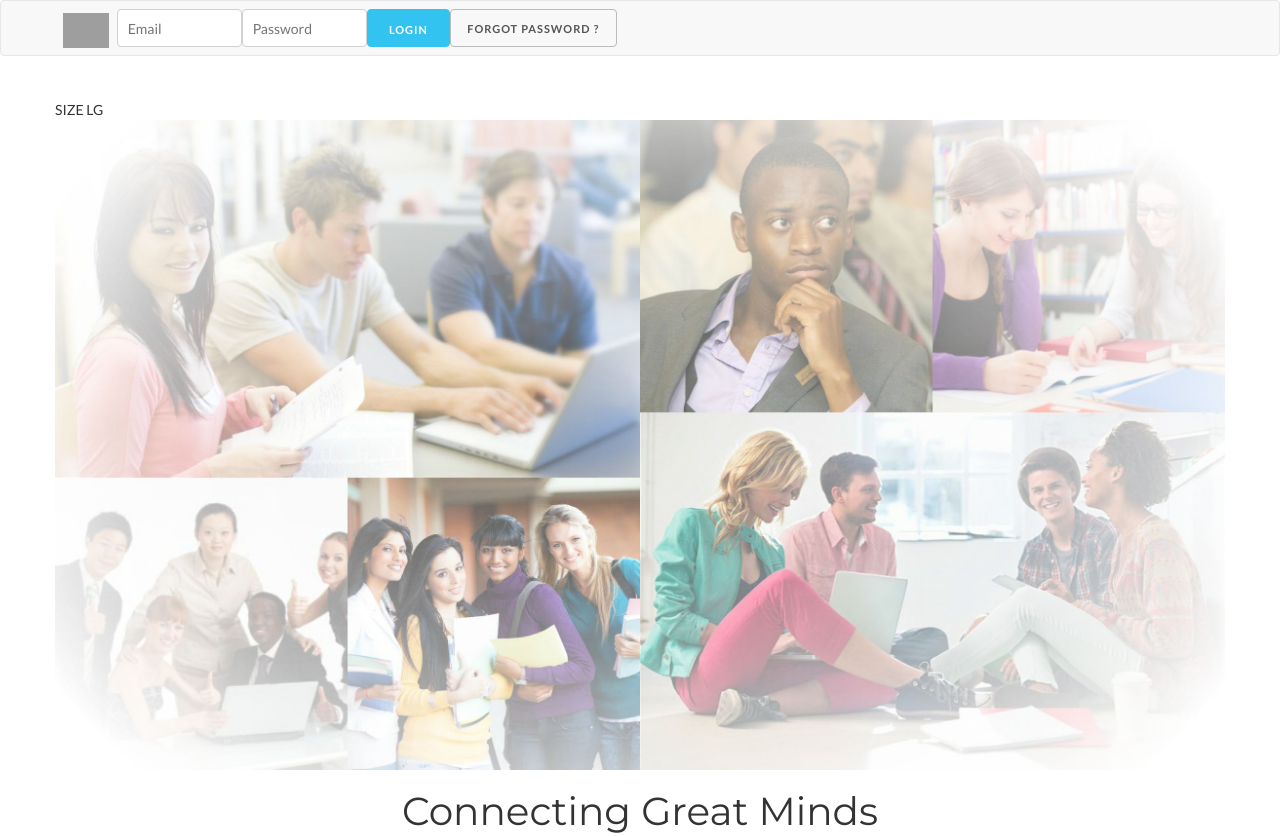
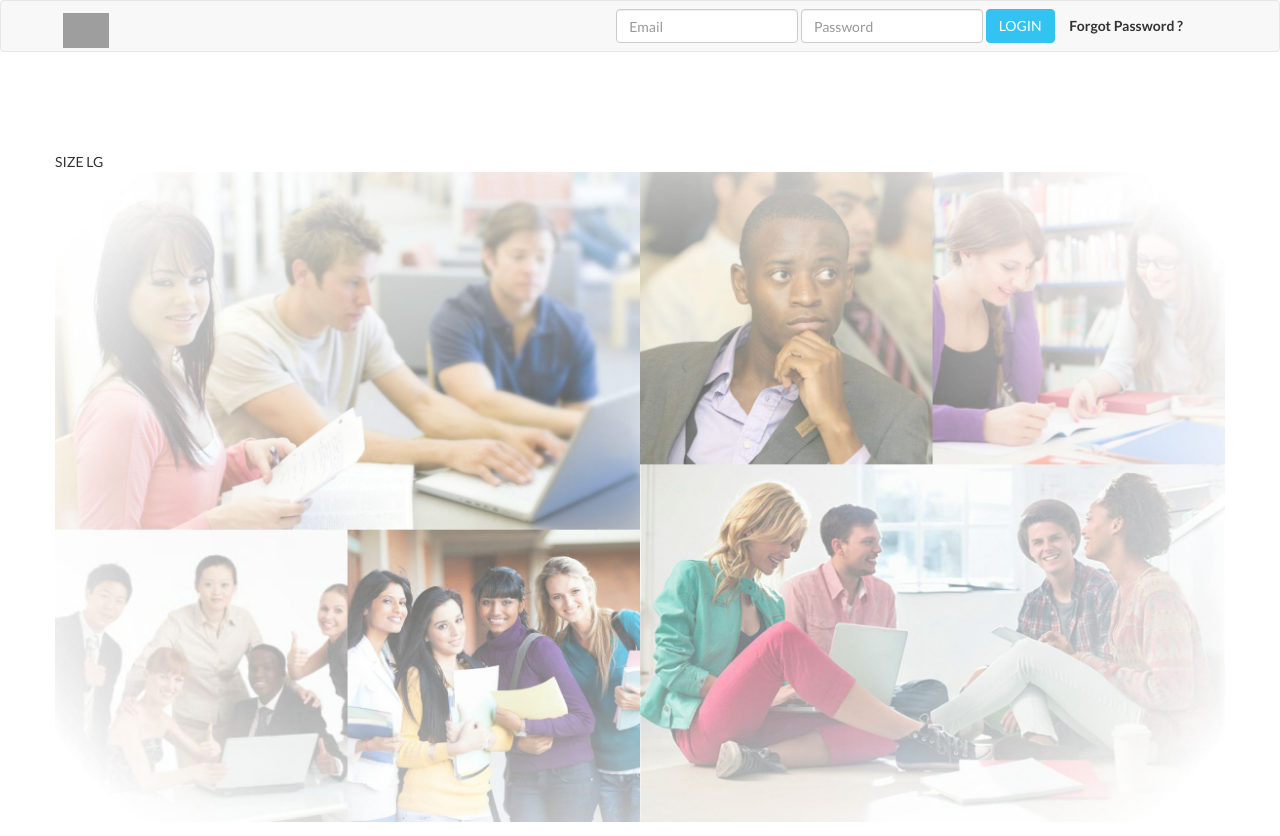
Before and after one commit to JammiM/foundersmarketproject, a plain HTML site: page index.html in a window 1280 px wide. Shown: the top 836 px of the page. Drawn offline with nearby package versions, Linux system fonts and the light colour scheme; grey boxes are pictures that could not be loaded.

Commit message:
Fixed a bug in the navbar, cleaned it and made it more semantic.

```diff
--- a/css/style.css
+++ b/css/style.css
@@ -394,157 +394,29 @@ a.google-plus:hover{
 
 
 
-/* Buttons
-–––––––––––––––––––––––––––––––––––––––––––––––––– */
-.button,
-button,
-input[type="submit"],
-input[type="reset"],
-input[type="button"] {
-  display: inline-block;
-  height: 38px;
-/*  padding: 0 30px;  */
-  color: #555;
-  text-align: center;
-  font-size: 11px;
-  font-weight: 600;
-  line-height: 38px;
-  letter-spacing: .1rem;
-  text-transform: uppercase;
-  text-decoration: none;
-  white-space: nowrap;
-  background-color: transparent;
-  border-radius: 4px;
-  border: 1px solid #bbb;
-  cursor: pointer;
-  box-sizing: border-box; }
-.button:hover,
-button:hover,
-input[type="submit"]:hover,
-input[type="reset"]:hover,
-input[type="button"]:hover,
-.button:focus,
-button:focus,
-input[type="submit"]:focus,
-input[type="reset"]:focus,
-input[type="button"]:focus {
-  color: #333;
-  border-color: #888;
-  outline: 0; }
-.button.button-primary,
-button.button-primary,
-input[type="submit"].button-primary,
-input[type="reset"].button-primary,
-input[type="button"].button-primary {
-  color: #FFF;
-  background-color: #33C3F0;
-  border-color: #33C3F0; }
-.button.button-primary:hover,
-button.button-primary:hover,
-input[type="submit"].button-primary:hover,
-input[type="reset"].button-primary:hover,
-input[type="button"].button-primary:hover,
-.button.button-primary:focus,
-button.button-primary:focus,
-input[type="submit"].button-primary:focus,
-input[type="reset"].button-primary:focus,
-input[type="button"].button-primary:focus {
-  color: #FFF;
-  background-color: #1EAEDB;
-  border-color: #1EAEDB; }
+/* --------------- HEADER --------------------- */
 
+.navIcon {
+    height: 35px;
+}
 
+.brightBlueBtn {
+	color: #FFF;
+    background-color: #33C3F0;
+    border-color: #33C3F0;
+}
 
-
-
-/* -----------  LOGIN FORM ----------------------- */
-#loginForm input:nth-child(1) {
-
+#forgotPasswordBtn {
+	border: none;
+	background-color: #f8f8f8;
+	color: #333;
+	font-weight: bold;
 }
 
 
 
 
-
-/* Forms
-–––––––––––––––––––––––––––––––––––––––––––––––––– */
-input[type="email"],
-input[type="number"],
-input[type="search"],
-input[type="text"],
-input[type="tel"],
-input[type="url"],
-input[type="password"],
-textarea,
-select {
-  height: 38px;
-  padding: 6px 10px; /* The 6px vertically centers text on FF, ignored by Webkit */
-  background-color: #fff;
-  border: 1px solid #D1D1D1;
-  border-radius: 4px;
-  box-shadow: none;
-  box-sizing: border-box; }
-/* Removes awkward default styles on some inputs for iOS */
-input[type="email"],
-input[type="number"],
-input[type="search"],
-input[type="text"],
-input[type="tel"],
-input[type="url"],
-input[type="password"],
-textarea {
-  -webkit-appearance: none;
-     -moz-appearance: none;
-          appearance: none; }
-textarea {
-  min-height: 65px;
-  padding-top: 6px;
-  padding-bottom: 6px; }
-input[type="email"]:focus,
-input[type="number"]:focus,
-input[type="search"]:focus,
-input[type="text"]:focus,
-input[type="tel"]:focus,
-input[type="url"]:focus,
-input[type="password"]:focus,
-textarea:focus,
-select:focus {
-  border: 1px solid #33C3F0;
-  outline: 0; }
-label,
-legend {
-  display: block;
-  margin-bottom: .5rem;
-  font-weight: 600; }
-fieldset {
-  padding: 0;
-  border-width: 0; }
-input[type="checkbox"],
-input[type="radio"] {
-  display: inline; }
-label > .label-body {
-  display: inline-block;
-  margin-left: .5rem;
-  font-weight: normal; }
-
-
-
-
-
-
-
-
-
-
-
-
-
-
-
-
-
-
-
+/* --------------- MEDIA QUERIES --------------------- */
 
 @media all and (max-width: 700px){
 	main{
--- a/index.html
+++ b/index.html
@@ -14,16 +14,10 @@
 	<meta property="og:url" content="http://foundersmarketapp.com" />
 	<meta property="og:image" content="http://foundersmarketapp.com/img/facebook_graph.png" />
 
-	<script src="http://code.jquery.com/jquery-2.1.1.min.js"></script>
-	<script src="js/bootstrap.min.js"></script>
-	<script src="js/main.js"></script>
-
-
 	<link media="all" type="text/css" rel="stylesheet" href="css/normalize.css">
 	<link media="all" type="text/css" rel="stylesheet" href="css/font-awesome.min.css">
 	<link media="all" type="text/css" rel="stylesheet" href="css/bootstrap.min.css">
 	<link media="all" type="text/css" rel="stylesheet" href="css/style.css">
-
 
 	<script>
 	  (function(i,s,o,g,r,a,m){i['GoogleAnalyticsObject']=r;i[r]=i[r]||function(){
@@ -38,36 +32,35 @@
 
 </head>
 <body>
-	<header class="navbar navbar-default">
+	<header>
+		<nav class="navbar navbar-default" role="navigation">
 			<div class="container">
 				<div class="navbar-header">
-				 <button type="button" class="navbar-toggle" data-toggle="collapse" data-target=".navbar-collapse">
+					 <button type="button" class="navbar-toggle collapsed" data-toggle="collapse" data-target="#navbar" aria-expanded="false" aria-controls="navbar">
+						<span class="sr-only">Toggle navigation</span>
 						<span class="icon-bar"></span>
 						<span class="icon-bar"></span>
 						<span class="icon-bar"></span>
 					 </button>
-				<a class="navbar-brand" href="/">
+					<a class="navbar-brand" href="#">
 						<img src="http://foundersmarketapp.com/img/logo_250.png" class="navIcon" alt="Founders Market">
 						<span class="sr-only">http://foundersmarketapp.com</span>
 					</a>
+				</div><!-- navbar-header -->
+				<div id="navbar" class="navbar-collapse collapse">
+					<form id="loginForm" class="navbar-form navbar-right" method="POST" action="http://foundersmarketapp.com/login" accept-charset="UTF-8" role="form">
+						<div class="form-group">
+							<input type="text" placeholder="Email" name="email" class="form-control">
 						</div>
-	      <div class="collapse navbar-collapse nav-collapse">
-	        <div class="navbar-left">
-	          <ul class="nav navbar-nav navbar-left">
-	            <li>
-	              <form id="loginForm" method="POST" action="http://foundersmarketapp.com/login" accept-charset="UTF-8" class="navbar-form" style="width:500px;">                                   <input name="_token" type="hidden" value="soxYbUc4Qx6bxEC5m9zZS6Vevf3pEEsLTIkSnopu">
-	                <div class="row">
-	                  <input class="nav-form-element col-xs-12 col-md-3 col-lg-3" placeholder="Email" name="email" type="text">
-	                  <input class="nav-form-element col-xs-12 col-md-3 col-lg-3" placeholder="Password" name="password" type="password" value="">
-	                  <input class="button button-primary nav-form-element col-xs-12 col-md-2 col-lg-2" type="submit" value="Login">
-	                  <a href="#" class="button nav-form-element col-xs-12 col-md-4 col-lg-4">Forgot Password ?</a> <!--  http://foundersmarketapp.com/register -->
+						<div class="form-group">
+							<input type="password" placeholder="Password" name="password" value="" class="form-control">
 						</div>
+						<button  type="submit" class="brightBlueBtn btn btn-success" value="LOGIN">LOGIN</button>
+						<button id="forgotPasswordBtn" type="submit" class="btn btn-success">Forgot Password ?</button>
 					</form>
-	            </li>
-	          </ul>
-	        </div>
-	      </div>
-	    </div>
+				</div><!-- collapse navbar-collapse nav-collapse -->
+			</div><!-- container -->
+		</nav>
 	</header>
 
 	<main class="container">
```
Lines whose indentation alone changed are shown as unchanged.
